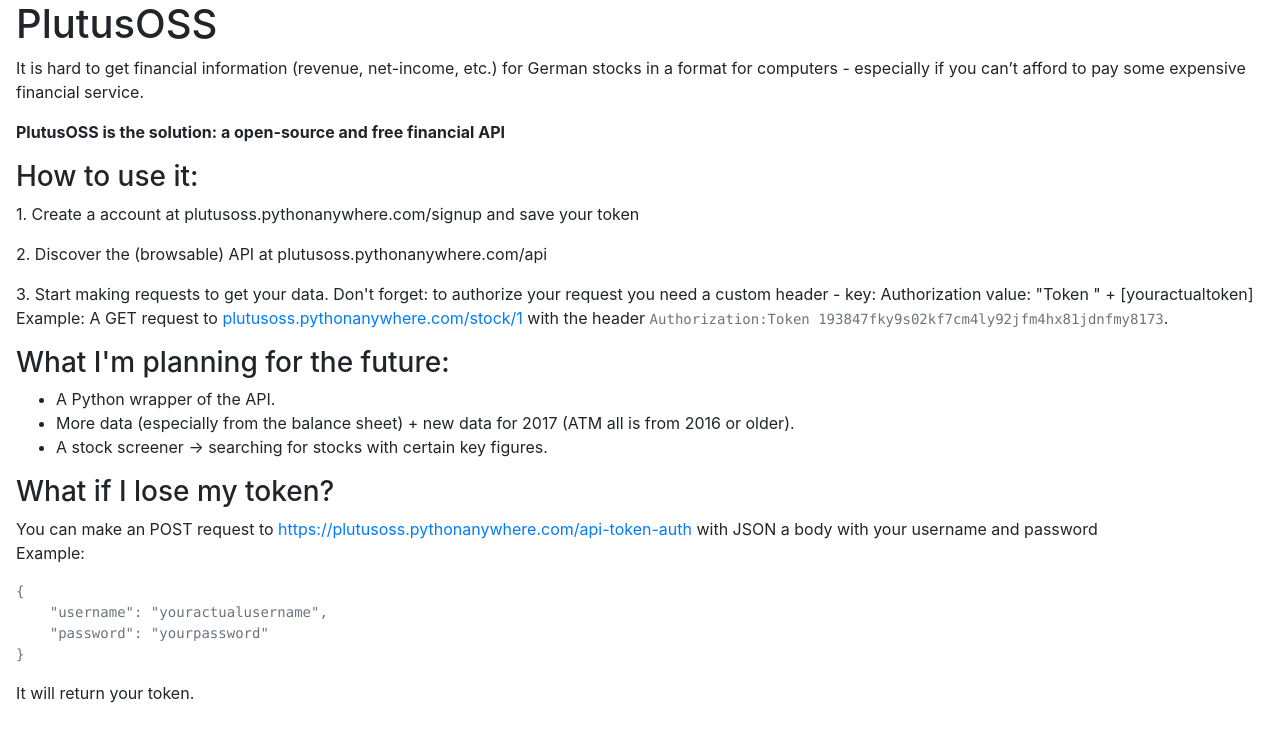
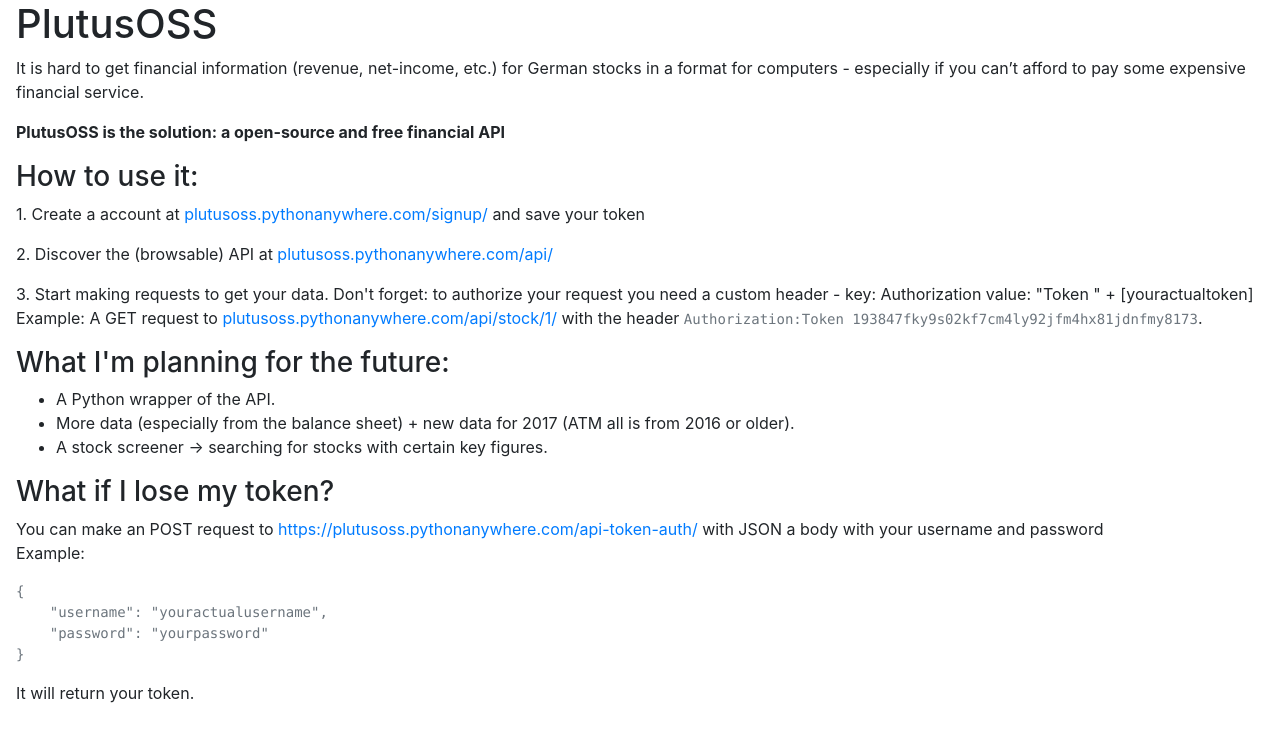
Before and after one commit to SzymonNastaly/PLUTUS-OSS, a Django app: page / in a window 1280 px wide. Shown: the top 742 px of the page. Run offline with Django 3.2, Linux system fonts and the light colour scheme; some libraries are stand-ins or nearby versions.

Commit message:
Updated url (new path method), correction of index page

```diff
--- a/PlutusOSS/PlutusOSS/urls.py
+++ b/PlutusOSS/PlutusOSS/urls.py
@@ -1,5 +1,4 @@
-from django.conf.urls import url, include
-import rest_framework
+from django.conf.urls import include
 from django.urls import path
 from rest_framework import routers
 from data import views
@@ -9,12 +8,11 @@
 router = routers.DefaultRouter()
 router.register(r'stock', views.StockViewSet)
 
-
 urlpatterns = [
-    url(r'^api/', include(router.urls), name="api"),
+    path('api/', include(router.urls), name="api"),
     path('admin/', admin.site.urls),
-    url(r'^api-token-auth/', tokenviews.obtain_auth_token), #returns token for account, when correct login
-    url(r'^api-auth/', include('rest_framework.urls')), #Login button
-    url(r'^signup/', views.signup),
-    url(r'^', views.index),
+    path('api-token-auth/', tokenviews.obtain_auth_token), #returns token for account, when correct login
+    path('api-auth/', include('rest_framework.urls')), #Login button
+    path('signup/', views.signup),
+    path('', views.index),
 ]
--- a/PlutusOSS/data/templates/data/index.html
+++ b/PlutusOSS/data/templates/data/index.html
@@ -13,12 +13,14 @@
             for computers - especially if you can’t afford to pay some expensive financial service. </p>
         <p class="font-weight-bold red">PlutusOSS is the solution: a open-source and free financial API</p>
         <h3>How to use it:</h3>
-        <p>1. Create a account at plutusoss.pythonanywhere.com/signup and save your token</p>
-        <p>2. Discover the (browsable) API at plutusoss.pythonanywhere.com/api </p>
+        <p>1. Create a account at <a href="https://plutusoss.pythonanywhere.com/signup/">
+            plutusoss.pythonanywhere.com/signup/</a> and save your token</p>
+        <p>2. Discover the (browsable) API at <a href="https://plutusoss.pythonanywhere.com/api/">
+            plutusoss.pythonanywhere.com/api/</a></p>
         <p>3. Start making requests to get your data. Don't forget: to authorize your request
         you need a custom header - key: Authorization value: "Token " + [youractualtoken]<br>
-        Example: A GET request to <a href="https://plutusoss.pythonanywhere.com/stock/1">
-                plutusoss.pythonanywhere.com/stock/1</a> with the header <code class="text-secondary">
+        Example: A GET request to <a href="https://plutusoss.pythonanywhere.com/api/stock/1/">
+                plutusoss.pythonanywhere.com/api/stock/1/</a> with the header <code class="text-secondary">
         Authorization:Token 193847fky9s02kf7cm4ly92jfm4hx81jdnfmy8173</code>.</p>
         <h3>What I'm planning for the future:</h3>
         <ul>
@@ -27,8 +29,8 @@
             <li>A stock screener -> searching for stocks with certain key figures.</li>
         </ul>
         <h3>What if I lose my token?</h3>
-        <p>You can make an POST request to <a href="https://plutusoss.pythonanywhere.com/api-token-auth">
-            https://plutusoss.pythonanywhere.com/api-token-auth</a> with JSON a body with your username and password <br>
+        <p>You can make an POST request to <a href="https://plutusoss.pythonanywhere.com/api-token-auth/">
+            https://plutusoss.pythonanywhere.com/api-token-auth/</a> with JSON a body with your username and password <br>
         Example: <pre><code class="text-secondary">{
     "username": "youractualusername",
     "password": "yourpassword"
```
